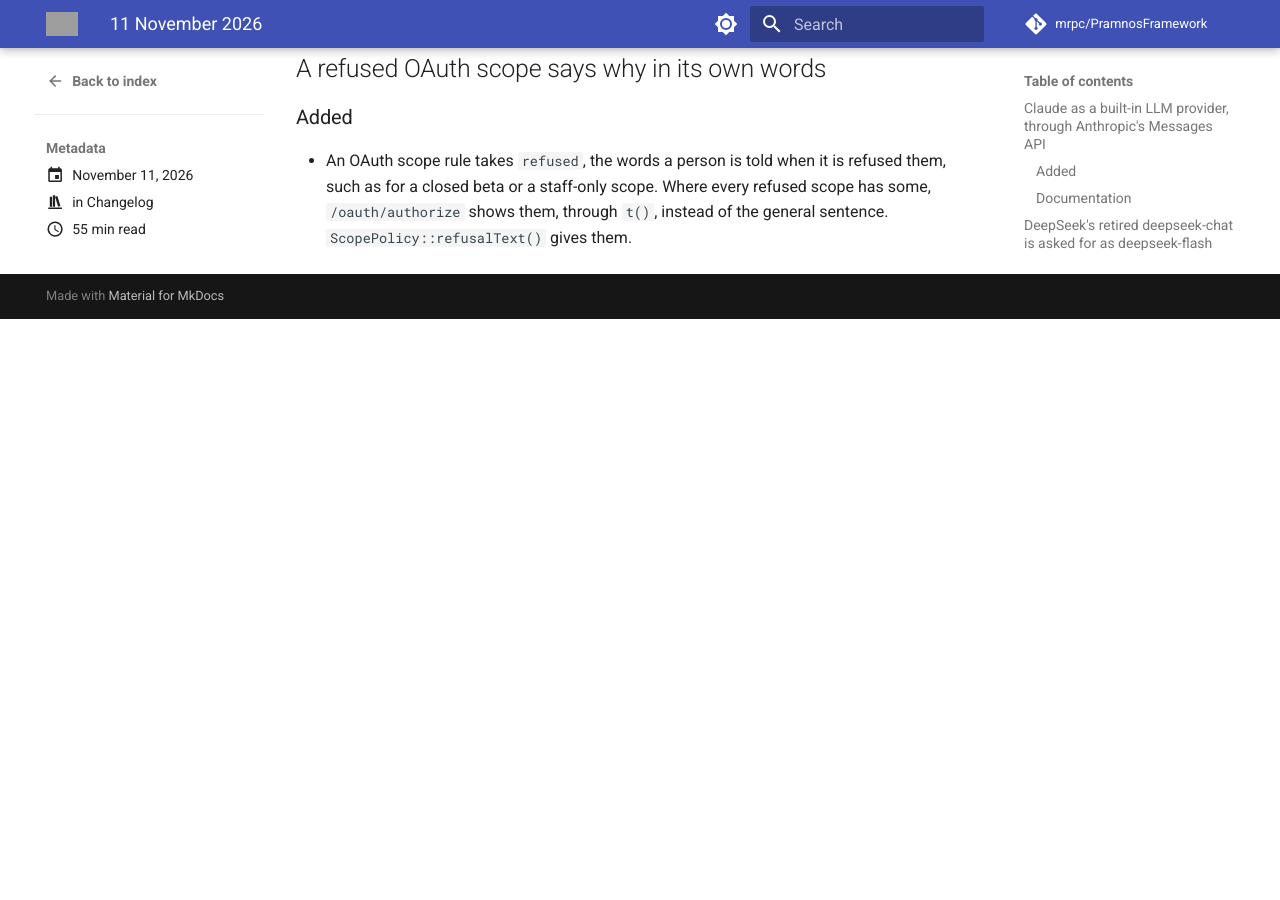
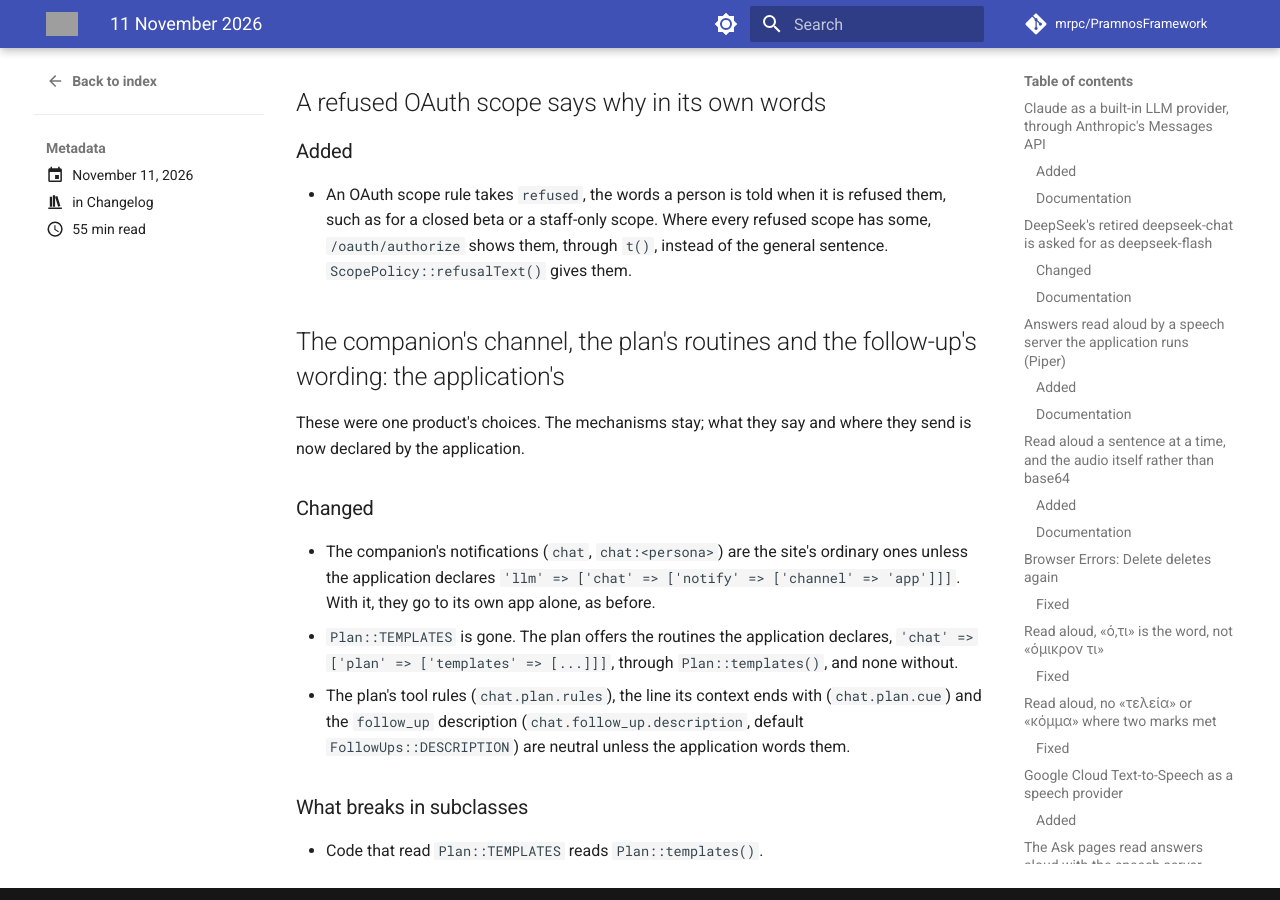
Before and after one commit to mrpc/PramnosFramework, an MkDocs documentation site: the page built from docs/version-history/posts/2026-11-11.md, in a window 1280 px wide and 900 px high, scrolled down 48321 px. Built offline with MkDocs 1.6.1 and Material for MkDocs 9.7.7, drawn with Linux system fonts in a browser that asks for light colours; comment, search, counter and statistics services are not loaded; before the commit the page ends 48640 px from its top, so only the background shows below that; some of the changed text lies outside the part shown; grey boxes are pictures that could not be loaded.

Commit message:
refactor(llm)!: the companion's channel, the plan's routines and the follow-up's wording declared by the application, neutral without

```diff
--- a/docs/Pramnos_LLM_Person_Guide.md
+++ b/docs/Pramnos_LLM_Person_Guide.md
@@ -175,24 +175,25 @@ focus, blockers, updated`. The phase is one of `active`, `paused`, `waiting` or
   changes one field, and `plan_close` takes a project out with nothing kept. The code finds the
   project by its name, whatever the case. For a name the plan does not have it changes nothing
   and lists the ones it has. `updated` is set by the plan itself.
-- **The rules the model is given**, in every tool's description:
-  - change only on the person's word;
-  - one field at a time, confirmed in a sentence;
-  - ask before closing a project, setting it done or paused, or guessing which one;
-  - deadlines and next steps are to-dos with a date, and a deadline past is closed or moved.
+- **How the tools are to be used** is told in every tool's description: by default a plain
+  "change the plan with what the person says". The application words its own rules (when to
+  ask, what to confirm, how deadlines are kept) with
+  `'chat' => ['plan' => ['rules' => '…']]`.
 - **In every question**, a line per project (`Plan::context()`).
 - **For a page of the application's**, `GET {chat}/plan` returns `{artifact_id, columns,
   projects}`. It is the same from every persona. The artifact list itself is each persona's own,
   and the default persona's space is the person's, so the plan is read here rather than listed
   there.
-- **Its routines.** `Plan::TEMPLATES` offers `plan_morning`, Monday to Friday at 10:00
-  (`cadence: weekdays`). It covers, in about a minute, only what needs a decision today:
-  deadlines, blockers, what has not moved. It also offers `plan_week`, Sunday at 20:00.
+- **Its routines** are the application's to declare: `'chat' => ['plan' => ['templates' =>
+  ['plan_morning' => ['title' => '…', 'prompt' => '…', 'cadence' => 'weekdays', 'at' => '10:00'],
+  …]]]`, in the shape of `routine_templates`, which win by key. `Plan::templates()` gives them.
+  Without any declared, the plan offers no ready-made routines.
 - **Memory.** A memory about the person's projects takes the topic `plans`. A channel reads it
   from another only where the application lets it (`channels.reads`).
 
-- **News is the cue.** The plan in each question ends with a line telling the model to update a
-  listed project when the person brings news of it, and to say so in a sentence. With projects in
+- **News is the cue.** The plan in each question ends with a line telling the model to keep a
+  listed project up to date with `plan_update` when the person brings news of it. The
+  application words it its own way with `'chat' => ['plan' => ['cue' => '…']]`. With projects in
   the plan, `plan_add` and `plan_update` are always loaded, outside the skill. `remember` is told
   that news about a project goes to the plan, not to memory.
 
@@ -257,8 +258,10 @@ in_hours)` schedules one question 1 to 12 hours later. It is a one-off routine t
 - **Not in the person's quiet hours** (their companion settings): a check that would fall in them
   is asked when they end.
 - **A few a day**, three unless the application says, counted by the day each check is asked on.
-- **Set by itself.** The model is told to schedule the check without asking, mention it in half a
-  sentence, and write `about` in the person's own words and language.
+- **How it is set** is in the tool's description: by default, that the model *may* schedule
+  one, one for a thing, with `about` in the person's own words and language
+  (`FollowUps::DESCRIPTION`). Whether to ask first, and how to mention it, is the application's
+  to word: `'chat' => ['follow_up' => ['description' => '…']]`.
 - **Forgotten when said first.** The checks still to come are in each question's context, and the
   model drops one with `follow_up_cancel` when the person tells how it went, in any words. A
   question that names the thing, by the first five letters of each longer word, also takes it
--- a/docs/version-history/posts/2026-11-11.md
+++ b/docs/version-history/posts/2026-11-11.md
@@ -118,6 +118,7 @@ A hundred and eleven entries today:
 - What a conversation was about: gists, and since the reader last looked
 - Every answer heard after it
 - A refused OAuth scope says why in its own words
+- The companion's channel, the plan's routines and the follow-up's wording: the application's
 
 <!-- more -->
 
@@ -1666,3 +1667,23 @@ Three cases from one real conversation:
   as for a closed beta or a staff-only scope. Where every refused scope has some,
   `/oauth/authorize` shows them, through `t()`, instead of the general sentence.
   `ScopePolicy::refusalText()` gives them.
+
+## The companion's channel, the plan's routines and the follow-up's wording: the application's
+
+These were one product's choices. The mechanisms stay; what they say and where they send is
+now declared by the application.
+
+### Changed
+
+- The companion's notifications (`chat`, `chat:<persona>`) are the site's ordinary ones unless
+  the application declares `'llm' => ['chat' => ['notify' => ['channel' => 'app']]]`. With it,
+  they go to its own app alone, as before.
+- `Plan::TEMPLATES` is gone. The plan offers the routines the application declares,
+  `'chat' => ['plan' => ['templates' => [...]]]`, through `Plan::templates()`, and none without.
+- The plan's tool rules (`chat.plan.rules`), the line its context ends with (`chat.plan.cue`)
+  and the `follow_up` description (`chat.follow_up.description`, default
+  `FollowUps::DESCRIPTION`) are neutral unless the application words them.
+
+### What breaks in subclasses
+
+- Code that read `Plan::TEMPLATES` reads `Plan::templates()`.
```
Also changed, not shown: other parts of docs/version-history/posts/2026-11-11.md (+1 -1 lines), docs/Pramnos_LLM_Scheduled_Tasks_Guide.md (+8 -5 lines), docs/Pramnos_Upgrade_Guide.md (+1 -0 lines), 7 other files.
